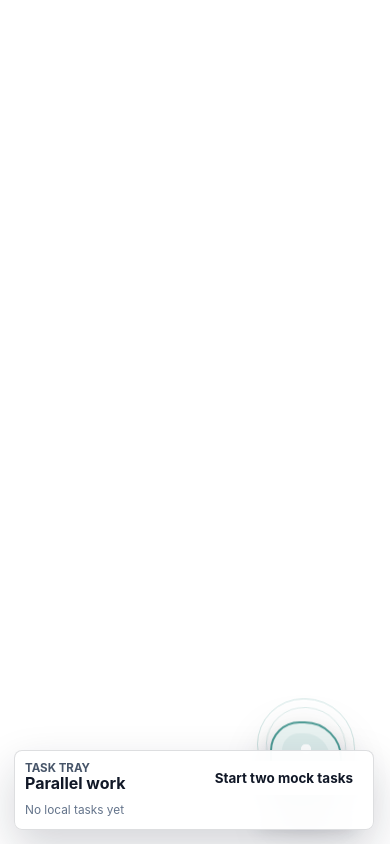
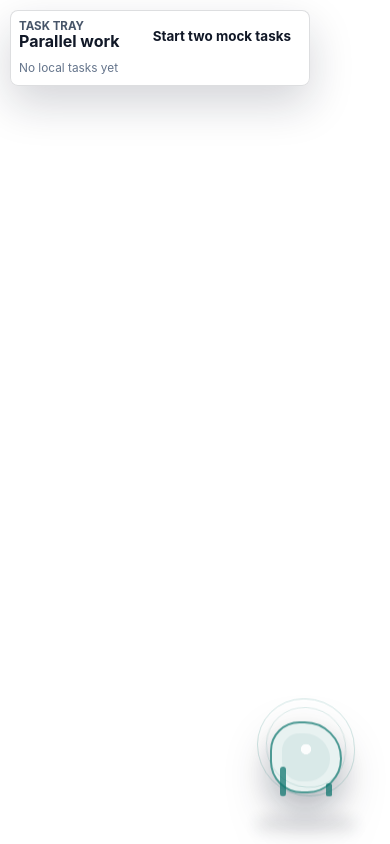
Before and after one commit to Bensigo/usePlatoAI, a React (Vite) app in the folder apps/desktop/: page / in a window 390 px wide. Both pictures are taken after a click on the button "Save setup". Built offline with nearby package versions, Linux system fonts and the light colour scheme.

Commit message:
Keep task tray clear of Plato presence

```diff
--- a/apps/desktop/src/styles.css
+++ b/apps/desktop/src/styles.css
@@ -181,10 +181,10 @@ button {
 .task-tray {
   position: fixed;
   left: max(14px, env(safe-area-inset-left));
-  bottom: max(14px, env(safe-area-inset-bottom));
+  top: max(14px, env(safe-area-inset-top));
   z-index: 3;
-  width: min(360px, calc(100vw - 28px));
-  max-height: calc(100vh - 28px);
+  width: min(340px, calc(100vw - 28px));
+  max-height: min(380px, calc(100vh - 320px));
   display: grid;
   gap: var(--plato-space-sm);
   padding: var(--plato-space-md);
@@ -1777,6 +1777,22 @@ h1 {
     width: min(calc(100vw - 20px), 420px);
   }
 
+  .task-tray {
+    left: max(10px, env(safe-area-inset-left));
+    top: max(10px, env(safe-area-inset-top));
+    width: min(300px, calc(100vw - 20px));
+    max-height: min(260px, calc(100vh - 250px));
+    padding: var(--plato-space-sm);
+  }
+
+  .task-tray-header {
+    align-items: stretch;
+  }
+
+  .task-tray-header button {
+    white-space: normal;
+  }
+
   .centered-chat-panel {
     width: min(calc(100vw - 20px), 420px);
     max-height: min(calc(100vh - 84px), 560px);
@@ -1820,6 +1836,10 @@ h1 {
 }
 
 @media (max-width: 360px) and (max-height: 600px) {
+  .task-tray {
+    max-height: 210px;
+  }
+
   .control-surface {
     top: max(10px, env(safe-area-inset-top));
     max-height: calc(100vh - 20px);
```
Also changed, not shown: 1 other file (tests, documents, lock files or other folders).
